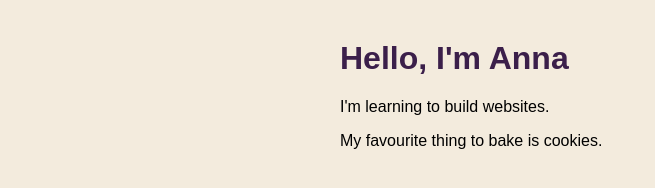
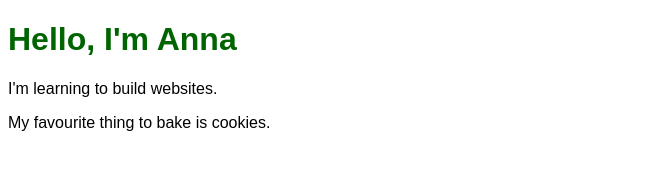
Before and after one commit to annaitchka/my-website, a plain HTML site: page index.html in a window 1280 px wide. Shown: the whole page, without its empty margins (0-655 px from the left). Drawn offline with Linux system fonts and the light colour scheme.

Commit message:
Revert "Adding color refresh"

```diff
--- a/index.html
+++ b/index.html
@@ -5,8 +5,8 @@
      <meta name="viewport" content="width=device-width, initial-scale=1">
      <title>Anna Simanovskaia</title>
      <style>
-       body {font-family: sans-serif; background-color: #F3EBDD; max-width: 600px; margin: 40px auto; }
-       h1 { color: #3B1F4A; }
+       body { font-family: sans-serif; }
+       h1 { color: darkgreen; }
      </style>
    </head>
    <body>
```
